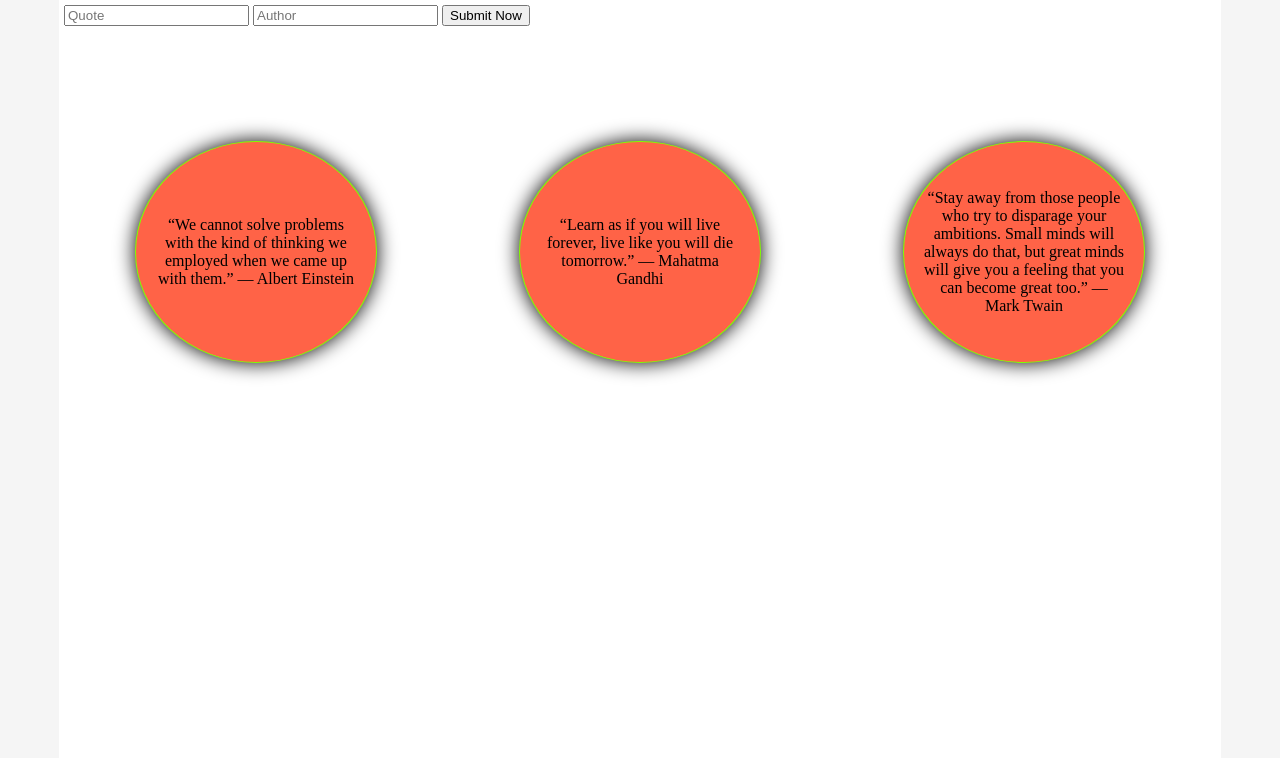
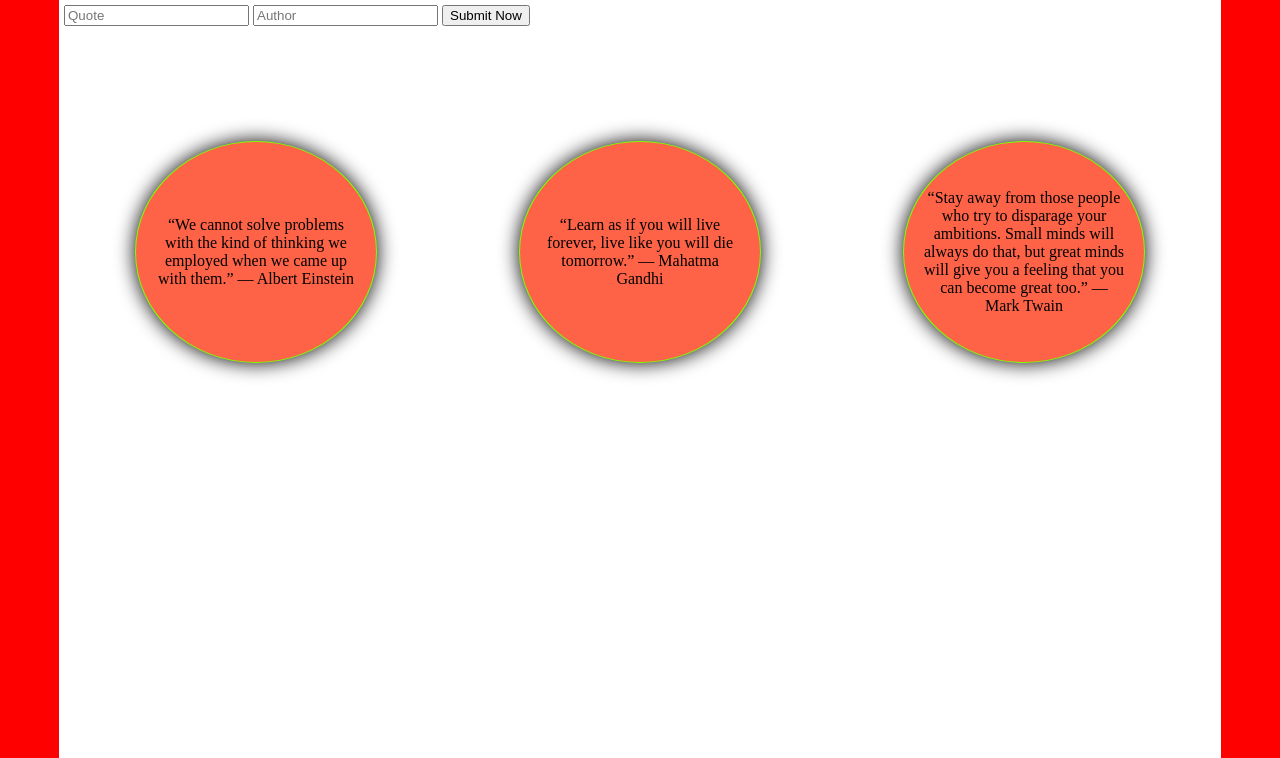
Before and after one commit to JeremyWhiteDev/workspace, a plain HTML site: page exercises/quotebook/index.html in a window 1280 px wide. Shown: the part 62-820 px from the top of the page. Drawn offline with Linux system fonts and the light colour scheme.

Commit message:
changed css background

```diff
--- a/exercises/quotebook/main.css
+++ b/exercises/quotebook/main.css
@@ -4,7 +4,7 @@ html {
 }
 
 body {
-    background: whitesmoke;
+    background: red;
    padding: 0;
    margin: 0;
 }
```
